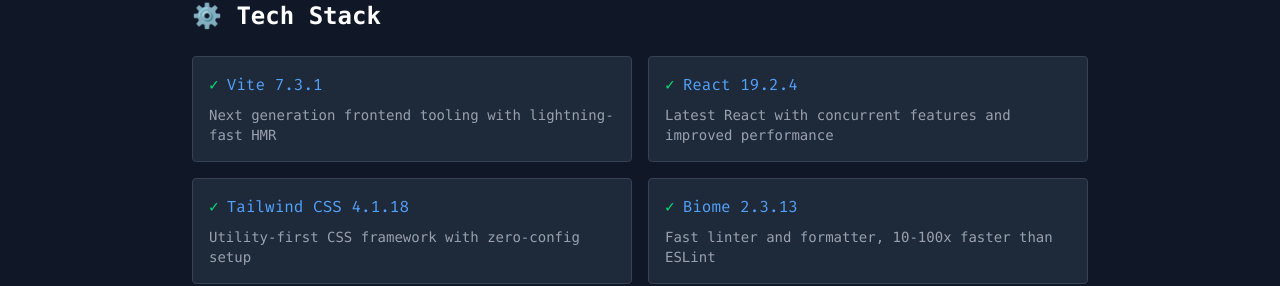
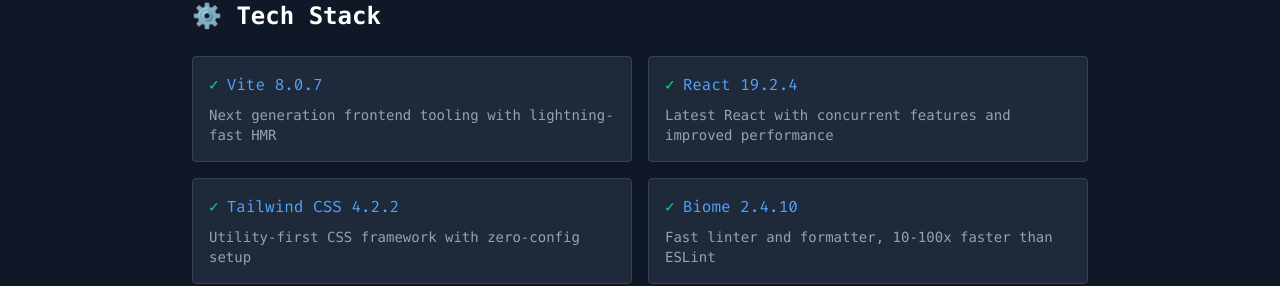
Before and after one commit to freakwolfdev/vite-react-tailwind4-template, a React (Vite) app: page / in a window 1280 px wide. Shown: the part 193-479 px from the top of the page. Built offline with nearby package versions, Linux system fonts and the light colour scheme.

Commit message:
chore: upgrade packages to latest versions

```diff
--- a/biome.json
+++ b/biome.json
@@ -1,5 +1,5 @@
 {
-  "$schema": "https://biomejs.dev/schemas/2.3.13/schema.json",
+  "$schema": "https://biomejs.dev/schemas/2.4.10/schema.json",
   "assist": {
     "actions": {
       "source": {
--- a/src/App.tsx
+++ b/src/App.tsx
@@ -26,7 +26,7 @@
               <div className="rounded border border-gray-700 bg-gray-800 p-4">
                 <div className="mb-2 flex items-center gap-2">
                   <span className="text-green-400">✓</span>
-                  <code className="text-blue-400">Vite 7.3.1</code>
+                  <code className="text-blue-400">Vite 8.0.7</code>
                 </div>
                 <p className="text-gray-400 text-sm">
                   Next generation frontend tooling with lightning-fast HMR
@@ -46,7 +46,7 @@
               <div className="rounded border border-gray-700 bg-gray-800 p-4">
                 <div className="mb-2 flex items-center gap-2">
                   <span className="text-green-400">✓</span>
-                  <code className="text-blue-400">Tailwind CSS 4.1.18</code>
+                  <code className="text-blue-400">Tailwind CSS 4.2.2</code>
                 </div>
                 <p className="text-gray-400 text-sm">
                   Utility-first CSS framework with zero-config setup
@@ -56,7 +56,7 @@
               <div className="rounded border border-gray-700 bg-gray-800 p-4">
                 <div className="mb-2 flex items-center gap-2">
                   <span className="text-green-400">✓</span>
-                  <code className="text-blue-400">Biome 2.3.13</code>
+                  <code className="text-blue-400">Biome 2.4.10</code>
                 </div>
                 <p className="text-gray-400 text-sm">
                   Fast linter and formatter, 10-100x faster than ESLint
```
Also changed, not shown: package.json (+11 -11 lines), 2 other files (tests, documents, lock files or other folders).
